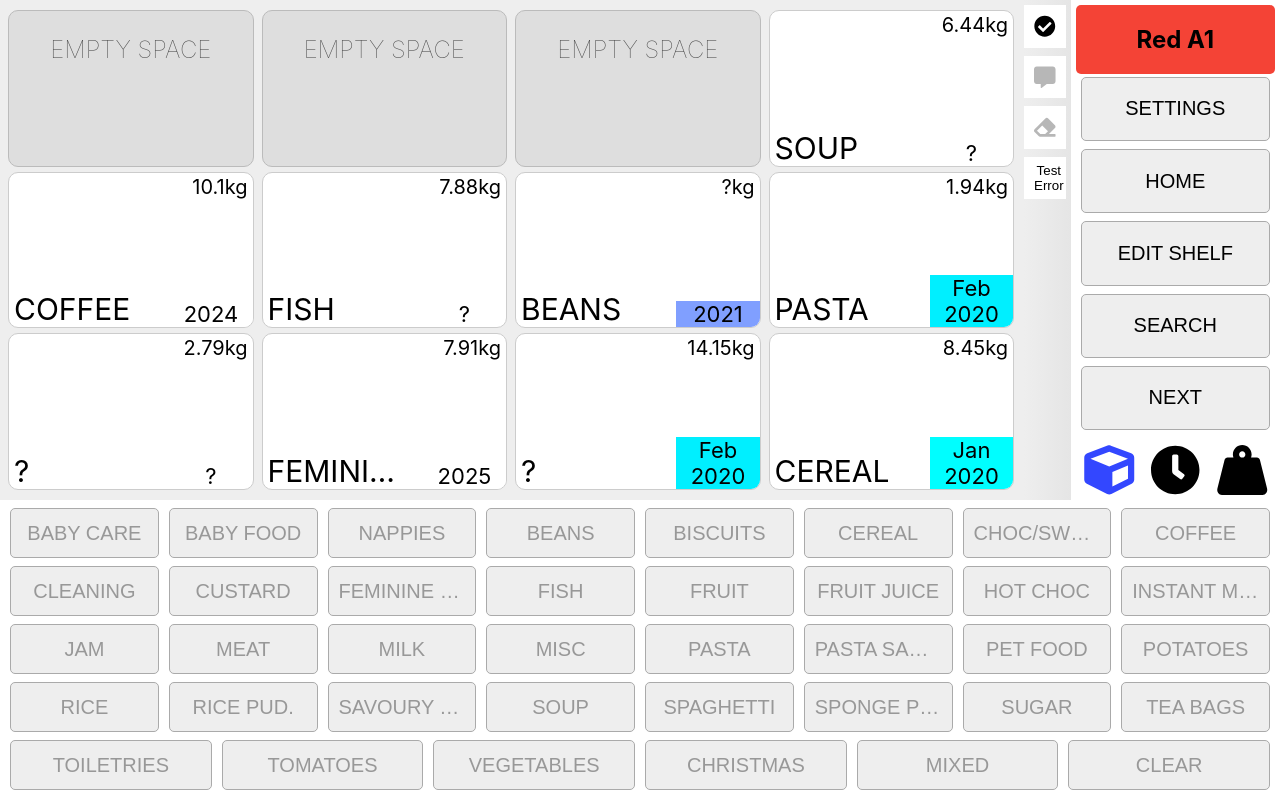
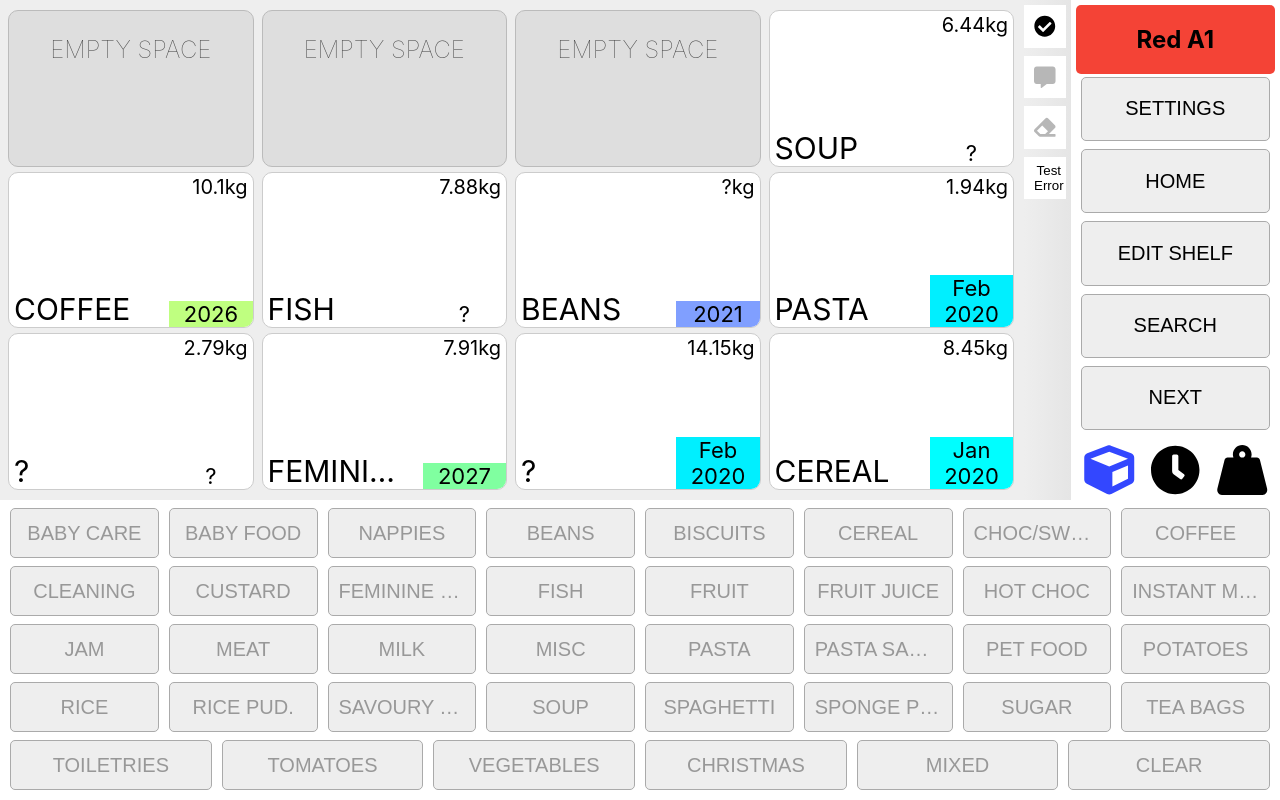
Before and after one commit to Kacper-Lubisz/TrayMaster, a React (Create React App) app: page / in a window 1280 px wide. Built offline with nearby package versions, Linux system fonts and the light colour scheme.

Commit message:
Fixed zero saturation expiry colours, removed Go To column

```diff
--- a/src/core/WarehouseModel.ts
+++ b/src/core/WarehouseModel.ts
@@ -116,8 +116,8 @@ const trayExpires: ExpiryRange[] = [
 ].concat(Array(10).fill(0).map((_, j) => {
     return {
         from: new Date(2022 + j, 0).getTime(),
-        to: new Date(2022 + j, 0).getTime(),
-        label: (2020 + j).toString()
+        to: new Date(2023 + j, 0).getTime(),
+        label: (2022 + j).toString()
     };
 }));
 
--- a/src/pages/SearchPage.tsx
+++ b/src/pages/SearchPage.tsx
@@ -186,8 +186,6 @@ class SearchPage extends React.Component<SearchPageProps & RouteComponentProps,
                     <th>Weight</th>
                     <th>Location</th>
                     <th>Comment</th>
-                    <th/>
-                    {/* dummy table header for 'Go to tray' buttons */}
                 </tr>
                 </thead>
                 <tbody>
@@ -233,9 +231,6 @@ class SearchPage extends React.Component<SearchPageProps & RouteComponentProps,
                             <td className="commentCell" style={{
                                 backgroundColor: tray.comment ? "#ffffff" : ""
                             }}>{tray.comment}</td>
-                            <td>
-                                <button>Go To</button>
-                            </td>
                         </tr>
                     );
                 })}
--- a/src/pages/ShelfViewPage.tsx
+++ b/src/pages/ShelfViewPage.tsx
@@ -432,9 +432,12 @@ class ShelfViewPage extends React.Component<RouteComponentProps & ShelfViewProps
             byNullSafe<TrayCell>(cell => cell.index, false, false)
         ]);
 
-        const maxSelected = Array.from(selection.entries())
-                                 .filter(([_, selected]) => selected)
-                                 .map(([cell, _]) => cell)
+        const selected = Array.from(selection.entries())
+                              .filter(([_, selected]) => selected);
+
+        if (selected.length === 1) {
+
+            const maxSelected = selected.map(([cell, _]) => cell)
                                         .reduce((max, cur) => {
                                             if (max && comparison(max, cur) !== 1) {
                                                 return max;
@@ -490,6 +493,9 @@ class ShelfViewPage extends React.Component<RouteComponentProps & ShelfViewProps
                         ]);
                     }
 
+                }
+            } else {
+                return selection;
             }
         } else {
             return selection;
```
Lines whose indentation alone changed are shown as unchanged.
